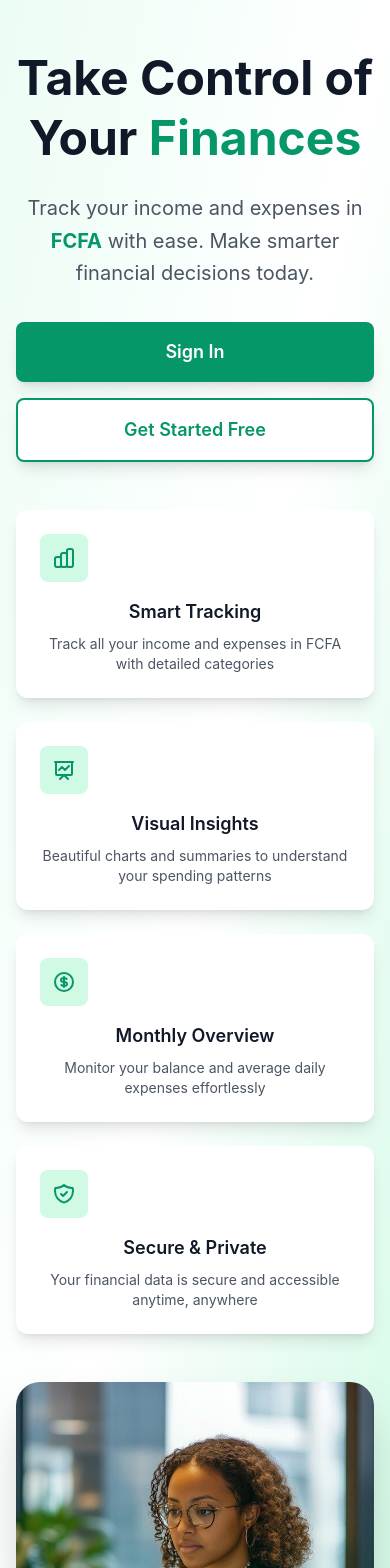
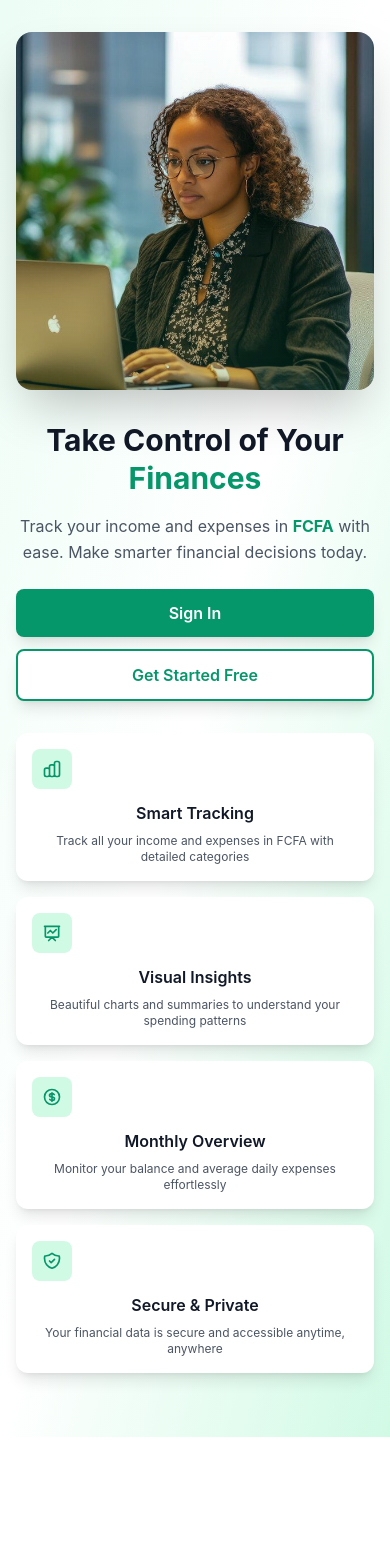
Before and after one commit to MishaelSema/Expense-Tracker, a React (Vite) app: page /login in a window 390 px wide. Shown: the top 1568 px of the page. After the commit the page ends 1437 px from the top, so only its background shows below. Built offline with nearby package versions, Linux system fonts and the light colour scheme; no server answers.

Commit message:
Fix mobile landing page, increase pie chart size, add logout confirmation modal, make logout button red

```diff
--- a/src/pages/Login.jsx
+++ b/src/pages/Login.jsx
@@ -55,83 +55,83 @@ export default function Login() {
   return (
     <div className="min-h-screen w-full bg-gradient-to-br from-emerald-50 via-white to-emerald-100 dark:from-gray-900 dark:via-gray-800 dark:to-gray-900">
       {/* Landing Page Content */}
-      <div className="min-h-screen flex flex-col lg:flex-row items-center justify-center px-4 sm:px-6 lg:px-8 py-12">
+      <div className="min-h-screen flex flex-col lg:flex-row items-center justify-center px-4 sm:px-6 lg:px-8 py-8 lg:py-12">
         {/* Left Side - Content */}
-        <div className="w-full lg:w-1/2 mb-12 lg:mb-0 lg:pr-12 text-center lg:text-left">
+        <div className="w-full lg:w-1/2 mb-8 lg:mb-0 lg:pr-12 text-center lg:text-left order-2 lg:order-1">
           <div className="max-w-2xl mx-auto lg:mx-0">
-            <h1 className="text-5xl lg:text-6xl font-bold text-gray-900 dark:text-white mb-6 leading-tight">
+            <h1 className="text-3xl sm:text-4xl lg:text-6xl font-bold text-gray-900 dark:text-white mb-4 lg:mb-6 leading-tight">
               Take Control of Your
               <span className="text-emerald-600 dark:text-emerald-400"> Finances</span>
             </h1>
-            <p className="text-xl lg:text-2xl text-gray-600 dark:text-gray-300 mb-8 leading-relaxed">
+            <p className="text-base sm:text-lg lg:text-2xl text-gray-600 dark:text-gray-300 mb-6 lg:mb-8 leading-relaxed">
               Track your income and expenses in <strong className="text-emerald-600 dark:text-emerald-400">FCFA</strong> with ease.
               Make smarter financial decisions today.
             </p>
 
-            <div className="flex flex-col sm:flex-row gap-4 justify-center lg:justify-start mb-12">
+            <div className="flex flex-col sm:flex-row gap-3 sm:gap-4 justify-center lg:justify-start mb-8 lg:mb-12">
               <button
                 onClick={() => openModal(false)}
-                className="px-8 py-4 bg-emerald-600 hover:bg-emerald-700 text-white text-lg font-semibold rounded-lg shadow-lg hover:shadow-xl transition-all duration-200 transform hover:scale-105"
+                className="px-6 sm:px-8 py-3 sm:py-4 bg-emerald-600 hover:bg-emerald-700 text-white text-base sm:text-lg font-semibold rounded-lg shadow-lg hover:shadow-xl transition-all duration-200 transform hover:scale-105"
               >
                 Sign In
               </button>
               <button
                 onClick={() => openModal(true)}
-                className="px-8 py-4 bg-white dark:bg-gray-800 text-emerald-600 dark:text-emerald-400 border-2 border-emerald-600 dark:border-emerald-400 text-lg font-semibold rounded-lg shadow-lg hover:shadow-xl transition-all duration-200 transform hover:scale-105"
+                className="px-6 sm:px-8 py-3 sm:py-4 bg-white dark:bg-gray-800 text-emerald-600 dark:text-emerald-400 border-2 border-emerald-600 dark:border-emerald-400 text-base sm:text-lg font-semibold rounded-lg shadow-lg hover:shadow-xl transition-all duration-200 transform hover:scale-105"
               >
                 Get Started Free
               </button>
             </div>
 
             {/* Features Grid */}
-            <div className="grid grid-cols-1 md:grid-cols-2 gap-6 mt-12">
-              <div className="bg-white dark:bg-gray-800 rounded-xl p-6 shadow-lg hover:shadow-xl transition-shadow">
-                <div className="w-12 h-12 bg-emerald-100 dark:bg-emerald-900 rounded-lg flex items-center justify-center mb-4">
-                  <svg className="w-6 h-6 text-emerald-600 dark:text-emerald-400" fill="none" stroke="currentColor" viewBox="0 0 24 24">
+            <div className="grid grid-cols-1 sm:grid-cols-2 gap-4 sm:gap-6 mt-8 lg:mt-12">
+              <div className="bg-white dark:bg-gray-800 rounded-xl p-4 sm:p-6 shadow-lg hover:shadow-xl transition-shadow">
+                <div className="w-10 h-10 sm:w-12 sm:h-12 bg-emerald-100 dark:bg-emerald-900 rounded-lg flex items-center justify-center mb-3 sm:mb-4">
+                  <svg className="w-5 h-5 sm:w-6 sm:h-6 text-emerald-600 dark:text-emerald-400" fill="none" stroke="currentColor" viewBox="0 0 24 24">
                     <path strokeLinecap="round" strokeLinejoin="round" strokeWidth={2} d="M9 19v-6a2 2 0 00-2-2H5a2 2 0 00-2 2v6a2 2 0 002 2h2a2 2 0 002-2zm0 0V9a2 2 0 012-2h2a2 2 0 012 2v10m-6 0a2 2 0 002 2h2a2 2 0 002-2m0 0V5a2 2 0 012-2h2a2 2 0 012 2v14a2 2 0 01-2 2h-2a2 2 0 01-2-2z" />
                   </svg>
                 </div>
-                <h3 className="text-lg font-semibold text-gray-900 dark:text-white mb-2">Smart Tracking</h3>
-                <p className="text-gray-600 dark:text-gray-400 text-sm">Track all your income and expenses in FCFA with detailed categories</p>
+                <h3 className="text-base sm:text-lg font-semibold text-gray-900 dark:text-white mb-2">Smart Tracking</h3>
+                <p className="text-gray-600 dark:text-gray-400 text-xs sm:text-sm">Track all your income and expenses in FCFA with detailed categories</p>
               </div>
 
-              <div className="bg-white dark:bg-gray-800 rounded-xl p-6 shadow-lg hover:shadow-xl transition-shadow">
-                <div className="w-12 h-12 bg-emerald-100 dark:bg-emerald-900 rounded-lg flex items-center justify-center mb-4">
-                  <svg className="w-6 h-6 text-emerald-600 dark:text-emerald-400" fill="none" stroke="currentColor" viewBox="0 0 24 24">
+              <div className="bg-white dark:bg-gray-800 rounded-xl p-4 sm:p-6 shadow-lg hover:shadow-xl transition-shadow">
+                <div className="w-10 h-10 sm:w-12 sm:h-12 bg-emerald-100 dark:bg-emerald-900 rounded-lg flex items-center justify-center mb-3 sm:mb-4">
+                  <svg className="w-5 h-5 sm:w-6 sm:h-6 text-emerald-600 dark:text-emerald-400" fill="none" stroke="currentColor" viewBox="0 0 24 24">
                     <path strokeLinecap="round" strokeLinejoin="round" strokeWidth={2} d="M7 12l3-3 3 3 4-4M8 21l4-4 4 4M3 4h18M4 4h16v12a1 1 0 01-1 1H5a1 1 0 01-1-1V4z" />
                   </svg>
                 </div>
-                <h3 className="text-lg font-semibold text-gray-900 dark:text-white mb-2">Visual Insights</h3>
-                <p className="text-gray-600 dark:text-gray-400 text-sm">Beautiful charts and summaries to understand your spending patterns</p>
+                <h3 className="text-base sm:text-lg font-semibold text-gray-900 dark:text-white mb-2">Visual Insights</h3>
+                <p className="text-gray-600 dark:text-gray-400 text-xs sm:text-sm">Beautiful charts and summaries to understand your spending patterns</p>
               </div>
 
-              <div className="bg-white dark:bg-gray-800 rounded-xl p-6 shadow-lg hover:shadow-xl transition-shadow">
-                <div className="w-12 h-12 bg-emerald-100 dark:bg-emerald-900 rounded-lg flex items-center justify-center mb-4">
-                  <svg className="w-6 h-6 text-emerald-600 dark:text-emerald-400" fill="none" stroke="currentColor" viewBox="0 0 24 24">
+              <div className="bg-white dark:bg-gray-800 rounded-xl p-4 sm:p-6 shadow-lg hover:shadow-xl transition-shadow">
+                <div className="w-10 h-10 sm:w-12 sm:h-12 bg-emerald-100 dark:bg-emerald-900 rounded-lg flex items-center justify-center mb-3 sm:mb-4">
+                  <svg className="w-5 h-5 sm:w-6 sm:h-6 text-emerald-600 dark:text-emerald-400" fill="none" stroke="currentColor" viewBox="0 0 24 24">
                     <path strokeLinecap="round" strokeLinejoin="round" strokeWidth={2} d="M12 8c-1.657 0-3 .895-3 2s1.343 2 3 2 3 .895 3 2-1.343 2-3 2m0-8c1.11 0 2.08.402 2.599 1M12 8V7m0 1v8m0 0v1m0-1c-1.11 0-2.08-.402-2.599-1M21 12a9 9 0 11-18 0 9 9 0 0118 0z" />
                   </svg>
                 </div>
-                <h3 className="text-lg font-semibold text-gray-900 dark:text-white mb-2">Monthly Overview</h3>
-                <p className="text-gray-600 dark:text-gray-400 text-sm">Monitor your balance and average daily expenses effortlessly</p>
+                <h3 className="text-base sm:text-lg font-semibold text-gray-900 dark:text-white mb-2">Monthly Overview</h3>
+                <p className="text-gray-600 dark:text-gray-400 text-xs sm:text-sm">Monitor your balance and average daily expenses effortlessly</p>
               </div>
 
-              <div className="bg-white dark:bg-gray-800 rounded-xl p-6 shadow-lg hover:shadow-xl transition-shadow">
-                <div className="w-12 h-12 bg-emerald-100 dark:bg-emerald-900 rounded-lg flex items-center justify-center mb-4">
-                  <svg className="w-6 h-6 text-emerald-600 dark:text-emerald-400" fill="none" stroke="currentColor" viewBox="0 0 24 24">
+              <div className="bg-white dark:bg-gray-800 rounded-xl p-4 sm:p-6 shadow-lg hover:shadow-xl transition-shadow">
+                <div className="w-10 h-10 sm:w-12 sm:h-12 bg-emerald-100 dark:bg-emerald-900 rounded-lg flex items-center justify-center mb-3 sm:mb-4">
+                  <svg className="w-5 h-5 sm:w-6 sm:h-6 text-emerald-600 dark:text-emerald-400" fill="none" stroke="currentColor" viewBox="0 0 24 24">
                     <path strokeLinecap="round" strokeLinejoin="round" strokeWidth={2} d="M9 12l2 2 4-4m5.618-4.016A11.955 11.955 0 0112 2.944a11.955 11.955 0 01-8.618 3.04A12.02 12.02 0 003 9c0 5.591 3.824 10.29 9 11.622 5.176-1.332 9-6.03 9-11.622 0-1.042-.133-2.052-.382-3.016z" />
                   </svg>
                 </div>
-                <h3 className="text-lg font-semibold text-gray-900 dark:text-white mb-2">Secure & Private</h3>
-                <p className="text-gray-600 dark:text-gray-400 text-sm">Your financial data is secure and accessible anytime, anywhere</p>
+                <h3 className="text-base sm:text-lg font-semibold text-gray-900 dark:text-white mb-2">Secure & Private</h3>
+                <p className="text-gray-600 dark:text-gray-400 text-xs sm:text-sm">Your financial data is secure and accessible anytime, anywhere</p>
               </div>
             </div>
           </div>
         </div>
 
         {/* Right Side - Image */}
-        <div className="w-full lg:w-1/2 flex items-center justify-center">
+        <div className="w-full lg:w-1/2 flex items-center justify-center order-1 lg:order-2 mb-8 lg:mb-0">
           <div className="relative max-w-lg w-full">
-            <div className="relative rounded-3xl shadow-2xl overflow-hidden transform hover:scale-105 transition-transform duration-300">
+            <div className="relative rounded-2xl sm:rounded-3xl shadow-2xl overflow-hidden transform hover:scale-105 transition-transform duration-300">
               <img
                 src="/Women working Photos - Download Free High-Quality Pictures _ Freepik.jpeg"
                 alt="Financial management illustration"
```
Also changed, not shown: src/pages/Dashboard.jsx (+23 -6 lines).
